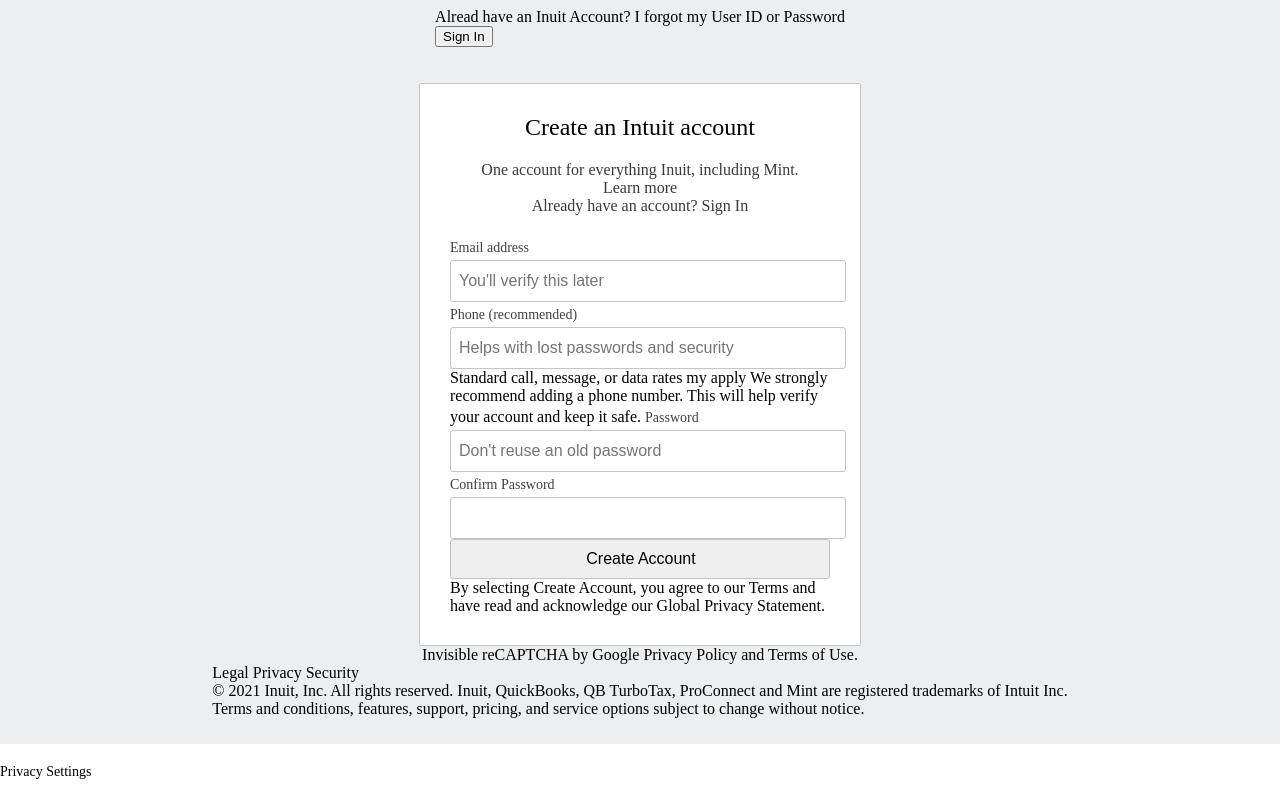
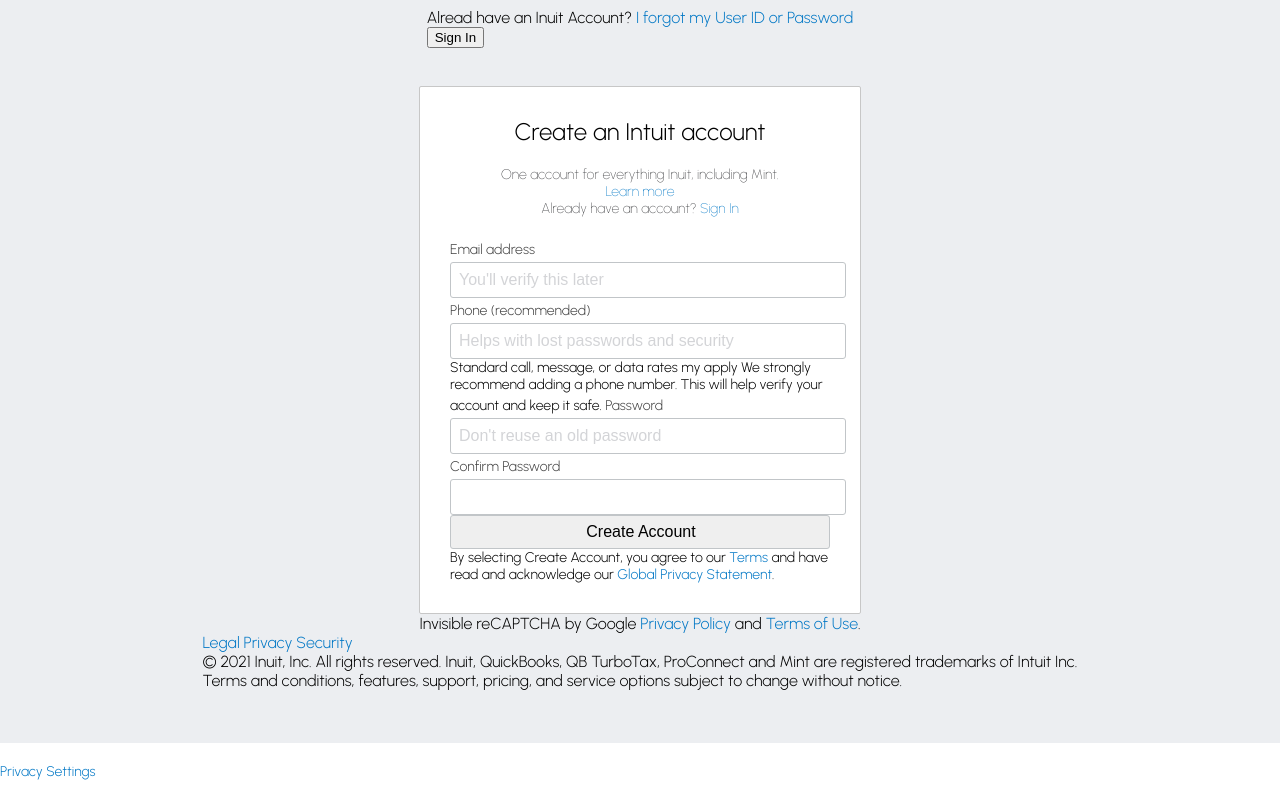
Before and after one commit to iamzr/mint-signup-clone, a plain HTML site: page index.html in a window 1280 px wide. Drawn offline with Linux system fonts and the light colour scheme.

Commit message:
Styled input boxes and added shadow

```diff
--- a/index.html
+++ b/index.html
@@ -5,12 +5,18 @@
     <meta charset="UTF-8" />
     <link rel="stylesheet" href="style.css" />
     <script src="script.js" defer></script>
+    <link rel="preconnect" href="https://fonts.googleapis.com" />
+    <link rel="preconnect" href="https://fonts.gstatic.com" crossorigin />
+    <link
+      href="https://fonts.googleapis.com/css2?family=Urbanist:wght@100;300&display=swap"
+      rel="stylesheet"
+    />
   </head>
   <body>
     <header>
       <div>
         <span>Alread have an Inuit Account?</span>
-        <a>I forgot my User ID or Password</a>
+        <a href="#">I forgot my User ID or Password</a>
       </div>
       <button>Sign In</button>
     </header>
@@ -26,8 +32,8 @@
       <div id="form-title">Create an Intuit account</div>
       <div id="top-text">
         <span>One account for everything Inuit, including Mint.</span><br />
-        <a>Learn more</a><br />
-        <span>Already have an account? <a>Sign In</a></span>
+        <a href="#">Learn more</a><br />
+        <span>Already have an account? <a href="#">Sign In</a></span>
       </div>
       <label for="email">Email address</label>
       <input
@@ -57,19 +63,19 @@
       <input type="password" id="confirm-password" />
       <input type="submit" value="Create Account" />
       <div>
-        By selecting Create Account, you agree to our <a>Terms</a> and have read
-        and acknowledge our <a>Global Privacy Statement</a>.
+        By selecting Create Account, you agree to our <a href="#">Terms</a> and
+        have read and acknowledge our <a href="#">Global Privacy Statement</a>.
       </div>
     </form>
     <div>
-      Invisible reCAPTCHA by Google <a>Privacy Policy</a> and
-      <a>Terms of Use</a>.
+      Invisible reCAPTCHA by Google <a href="#">Privacy Policy</a> and
+      <a href="#">Terms of Use</a>.
     </div>
     <div id="legal">
       <div>
-        <a>Legal</a>
-        <a>Privacy</a>
-        <a>Security</a>
+        <a href="#">Legal</a>
+        <a href="#">Privacy</a>
+        <a href="#">Security</a>
       </div>
       <div>
         &copy; 2021 Inuit, Inc. All rights reserved. Inuit, QuickBooks, QB
@@ -81,7 +87,7 @@
       </div>
     </div>
     <footer>
-      <a>Privacy Settings</a>
+      <a href="#">Privacy Settings</a>
     </footer>
   </body>
 </html>
--- a/style.css
+++ b/style.css
@@ -4,6 +4,12 @@ body {
   justify-items: center;
   align-items: center;
   background-color: #eceef1;
+  font-family: "Urbanist", sans-serif;
+}
+
+a {
+  color: #0077c5;
+  text-decoration: none;
 }
 
 /* Form */
@@ -13,6 +19,7 @@ form {
   padding: 30px;
   width: 380px;
   background-color: white;
+  font-size: 14px;
 }
 
 #form-title {
@@ -25,6 +32,7 @@ form {
   padding-bottom: 20px;
   color: #393a3d;
   text-align: center;
+  font-weight: 100;
 }
 
 label {
@@ -35,7 +43,7 @@ label {
 
 input {
   display: block;
-  height: 40px;
+  height: 34px;
   border: 1px solid #c1c5c8;
   padding: 0 6px 0 8px;
   font-size: 16px;
@@ -43,6 +51,22 @@ input {
   min-width: 160px;
   border-radius: 3px;
   line-height: 1.3em;
+}
+
+input:focus-visible,
+input:active {
+  outline: none !important;
+  border: 1px solid #52a8ec;
+  box-shadow: 0 1px 1px rgb(0 0 0 / 8%) inset, 0 0 8px rgb(82 168 236 / 60%);
+}
+
+input:focus,
+input:focus-visible {
+  outline: none;
+}
+
+input::placeholder {
+  color: #d3d4d7;
 }
 
 /* Footer */
```
